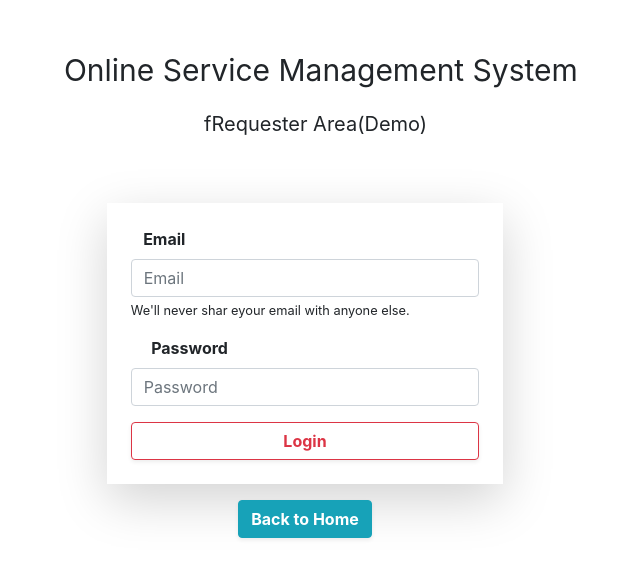
After one commit to alexangria1992/OMS-App, a PHP site: page /Requester/RequesterLogin.php in a window 1280 px wide. The commit adds this page. Shown: the top 579 px of the page, without its empty margins (335-975 px from the left). Run offline with PHP 8.4, Linux system fonts and the light colour scheme; some libraries are stand-ins or nearby versions; some web fonts are replaced.

Commit message:
Created login functionality

```diff
--- /dev/null
+++ b/Requester/RequesterLogin.php
@@ -0,0 +1,90 @@
+<?php
+ include ("../dbConnection.php");
+ session_start();
+ if(!isset($_SESSION['is_login'])){
+ if(isset($_REQUEST['rEmail'])){
+ $rEmail = mysqli_real_escape_string($conn, trim($_REQUEST['rEmail']));
+ $rPassword = mysqli_real_escape_string($conn, trim($_REQUEST['rPassword']));
+ $sql = "SELECT r_email, r_password FROM requesterLogin_tb WHERE r_email = '".$rEmail."' AND r_password = '".$rPassword."' limit 1";
+ $result = $conn->query($sql);
+        if($result->num_rows == 1)
+        {
+            $_SESSION['is_login'] = true;
+            $_SESSION['rEmail'] = $rEmail;
+            echo "<script>
+                    location.href='RequesterProfile.php';
+                </script>";
+            exit;
+        }
+        else
+        {
+            $msg = '<div class="alert alert-warning mt-2">Enter Valid and Password</div>';
+        }
+    }
+}
+else
+{
+    echo "<script>
+        location.href='RequesterProfile.php';
+    </script>";
+}
+?>
+
+
+
+<!DOCTYPE html>
+<html lang="en">
+<head>
+    <meta charset="UTF-8">
+    <meta name="viewport" content="width=device-width, initial-scale=1.0">
+    <meta name="http-equiv" content="X-UA-Compatible" content="ie=edge">
+
+    <link rel="stylesheet" href="../CSS/bootstrap.min.css">
+    <link rel="stylesheet" href="../CSS/all.min.css">
+
+    <style>
+        .custom-margin
+        {
+            margin-top: 8vh;
+        }
+    </style>
+
+    <title>Login</title>
+</head>
+<body>
+    <div class="mb-3 mt-5 text-center" style="font-size: 30px;">
+        <i class="fas fa-stethoscope"></i>
+        <span>Online Service Management System</span>
+    </div>
+    <p class="text-center" style="font-size: 20px;"><i class="fas fa-user-secret text-danger"></i> fRequester Area(Demo)</p>
+        <div class="container-fluid">
+            <div class="row justify-content-center custom-margin">
+                <div class="col-sm-6 col-md-4">
+                    <form action="" class="shadow-lg p-4" method="POST">
+                        <div class="form-group">
+                            <i class="fas fa-user"></i><label class="font-weight-bold">Email</label>
+                             <input class="form-control" placeholder="Email" name="rEmail" type="email">
+                            <small class="form-text">We'll never shar eyour email with anyone else.</small>
+                        </div>
+                        <div class="form-group">
+                            <i class="fas fa-key"></i><label for="pass" class="font-weight-bold pl-2">Password</label>
+                            <input type="password" class="form-control" placeholder="Password" name="rPassword" type="password">
+                        </div>
+                        <button type="submit" class="btn btn-outline-danger mt-3  shadow-sm font-weight-bold btn-block">Login</button>
+                        <?php
+                            if(isset($msg))
+                            {
+                                echo $msg;
+                            }
+                        ?>
+                    </form>
+                    <div class="text-center"><a class="btn btn-info mt-3 font-weight-bold shadow-sm" href="../index.php">Back to Home</a></div>
+                </div>
+            </div>
+        </div>
+    <script src="../js/jquery.min.js"></script>
+    <script src="../js/popper.min.js"></script>
+    <script src="../js/bootstrap.min.js"></script>
+    <script src="../js/all.min.js"></script>
+</body>
+</html>
--- /dev/null
+++ b/Requester/RequesterProfile.php
@@ -0,0 +1,5 @@
+<?php
+    include("../dbConnection.php");
+    session_start();
+    echo $_SESSION['rEmail'];
+?>
--- a/index.php
+++ b/index.php
@@ -29,7 +29,7 @@
                     <a href="#registration" class="nav-link">Registration</a>
                 </li>
                 <li class="nav-item">
-                    <a href="#Login" class="nav-link">Login</a>
+                    <a href="Requester/RequesterLogin.php" class="nav-link">Login</a>
                 </li>
                 <li class="nav-item">
                     <a href="#Contact" class="nav-link">Contact</a>
@@ -43,8 +43,8 @@
         <div class="myClass mainHeading">
         <h1 class="text-uppercase text-danger font-weight-bold">Welcome to OMS</h1>
         <p class="font-italic">Customer's Happiness is our Aim</p>
-        <a href="" class="btn btn-success mr-4">Login</a>
-        <a href="" class="btn btn-danger mr-4">Sign Up</a>
+        <a href="Requester/RequesterLogin.php" class="btn btn-success mr-4">Login</a>
+        <a href="#registration" class="btn btn-danger mr-4">Sign Up</a>
 
     </div>
     </header>
```
